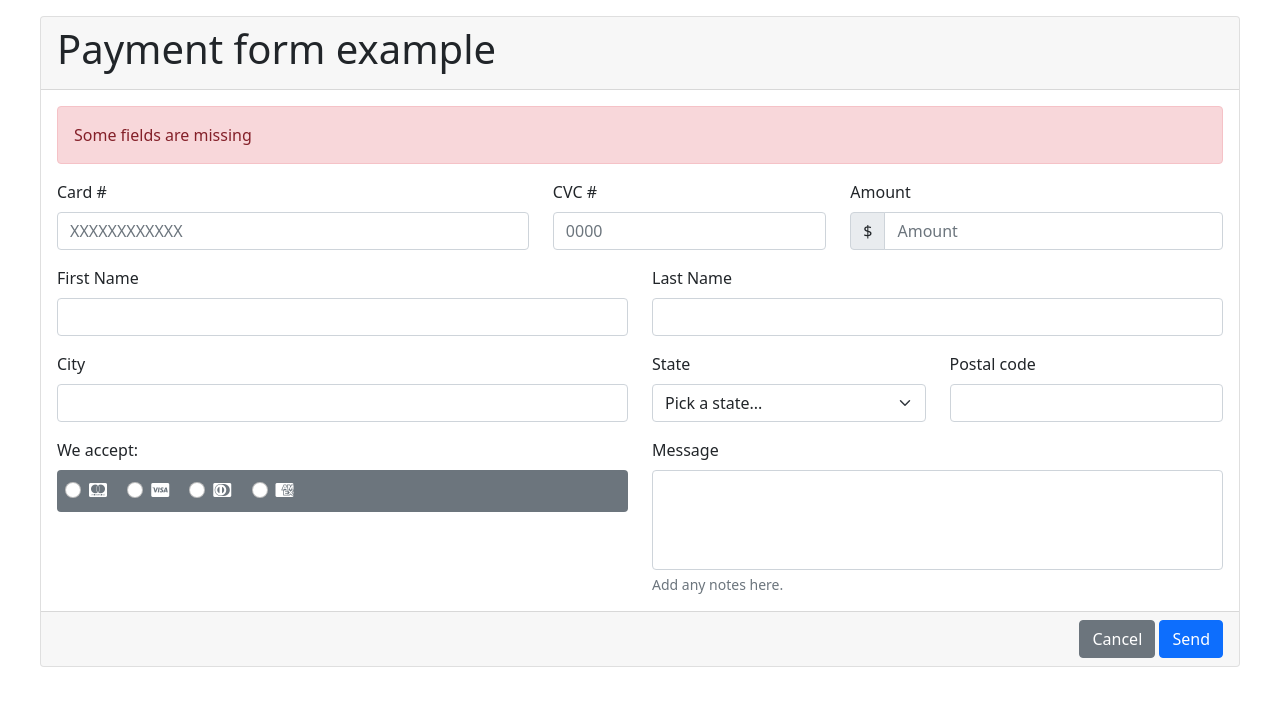
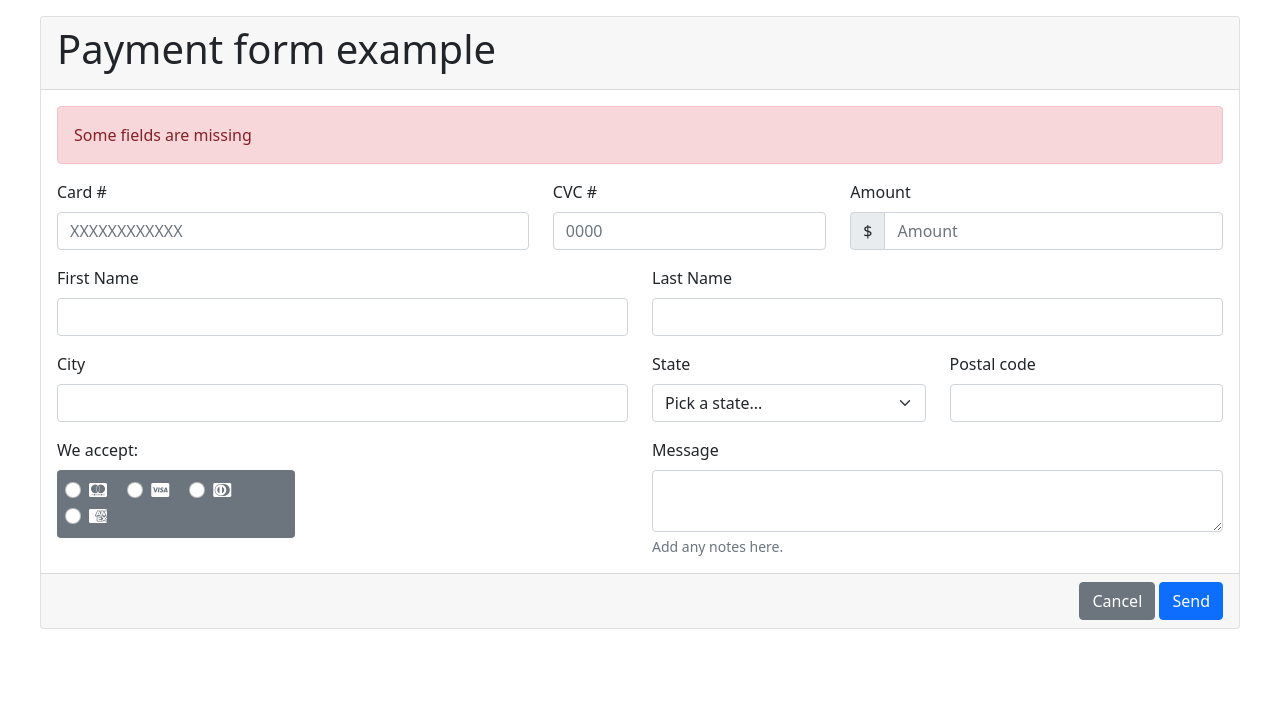
Before and after one commit to 4GeeksAcademy/nlopezsalas-form-html5-boostrap, a plain HTML site: page index.html in a window 1280 px wide. Drawn offline with nearby package versions, Linux system fonts and the light colour scheme.

Commit message:
Ancho cards y textarea

```diff
--- a/index.html
+++ b/index.html
@@ -84,6 +84,7 @@
                             <div class="row">
                                 <div class="col-sm-6 col-md-6 col-lg-6">
                                     <label for="exampleInputEmail1" class="form-label">We accept:</label><br>
+                                    <div class="col-sm-5 col-md-5 col-lg-5">
                                         <div class="bg-secondary p-2 rounded text-white">
                                             <div class="form-check form-check-inline">
                                                 <input class="form-check-input" type="radio" name="paymentType" id="mastercard" value="mastercard">
@@ -103,10 +104,10 @@
                                             </div>
                                         </div>
                                     </div>
+                                </div>
                                 <div class="col-sm-6 col-md-6 col-lg-6">
                                     <label for="exampleInputEmail1" class="form-label">Message</label>
-                                    <input type="email" class="form-control" id="exampleInputEmail1"
-                                        aria-describedby="emailHelp" style="height:100px">
+                                    <textarea class="form-control" id="exampleInputEmail1" row="4"></textarea>
                                     <div id="emailHelp" class="form-text">Add any notes here.
                                     </div>
                                 </div>
```
Lines whose indentation alone changed are shown as unchanged.
